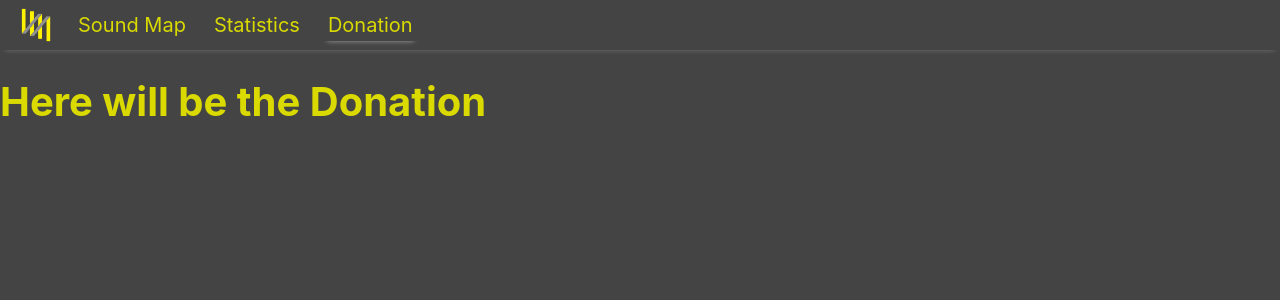
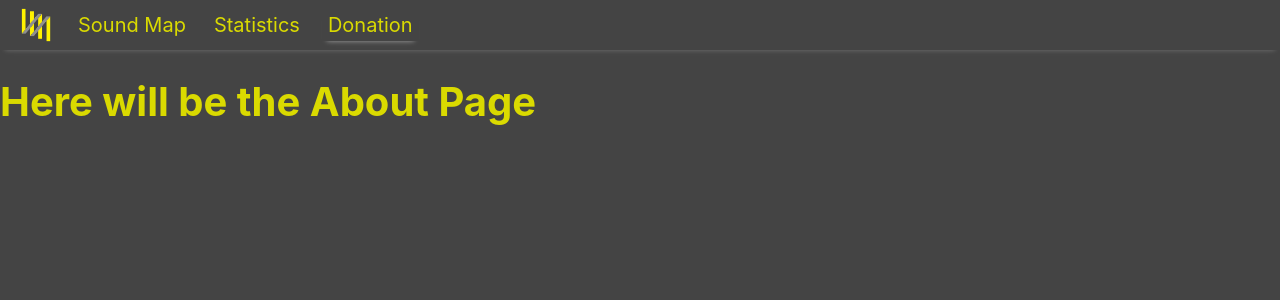
Before and after one commit to DavidJenei94/warpaint-sound, a React (Create React App) app in the folder frontend/: page /donation in a window 1280 px wide. Shown: the top 300 px of the page. Built offline with nearby package versions, Linux system fonts and the light colour scheme.

Commit message:
Rename Donation to About page

```diff
--- a/frontend/src/App.tsx
+++ b/frontend/src/App.tsx
@@ -1,4 +1,4 @@
-import React, { Suspense, useContext, useEffect } from 'react';
+import React, { Suspense, useContext } from 'react';
 import { Route, Routes, Navigate } from 'react-router-dom';
 
 import NavBar from './components/Layout/NavBar';
@@ -12,7 +12,7 @@ import './App.module.scss';
 import LoadingIcon from './components/UI/LoadingIcon';
 
 const Map = React.lazy(() => import('./components/Map/Map'));
-const Donation = React.lazy(() => import('./components/Donation/Donation'));
+const Donation = React.lazy(() => import('./components/About/About'));
 const Statistics = React.lazy(
   () => import('./components/Statistics/Statistics')
 );
--- /dev/null
+++ b/frontend/src/components/About/About.tsx
@@ -0,0 +1,11 @@
+import styles from './About.module.scss';
+
+const About = () => {
+  return (
+    <div>
+      <h1>Here will be the About Page</h1>
+    </div>
+  );
+};
+
+export default About;
--- a/frontend/src/components/Donation/Donation.tsx
+++ /dev/null
@@ -1,11 +0,0 @@
-import styles from './Donation.module.scss';
-
-const Donation = () => {
-  return (
-    <div>
-      <h1>Here will be the Donation</h1>
-    </div>
-  );
-};
-
-export default Donation;
```
Also changed, not shown: frontend/src/components/About/About.module.scss (added).
